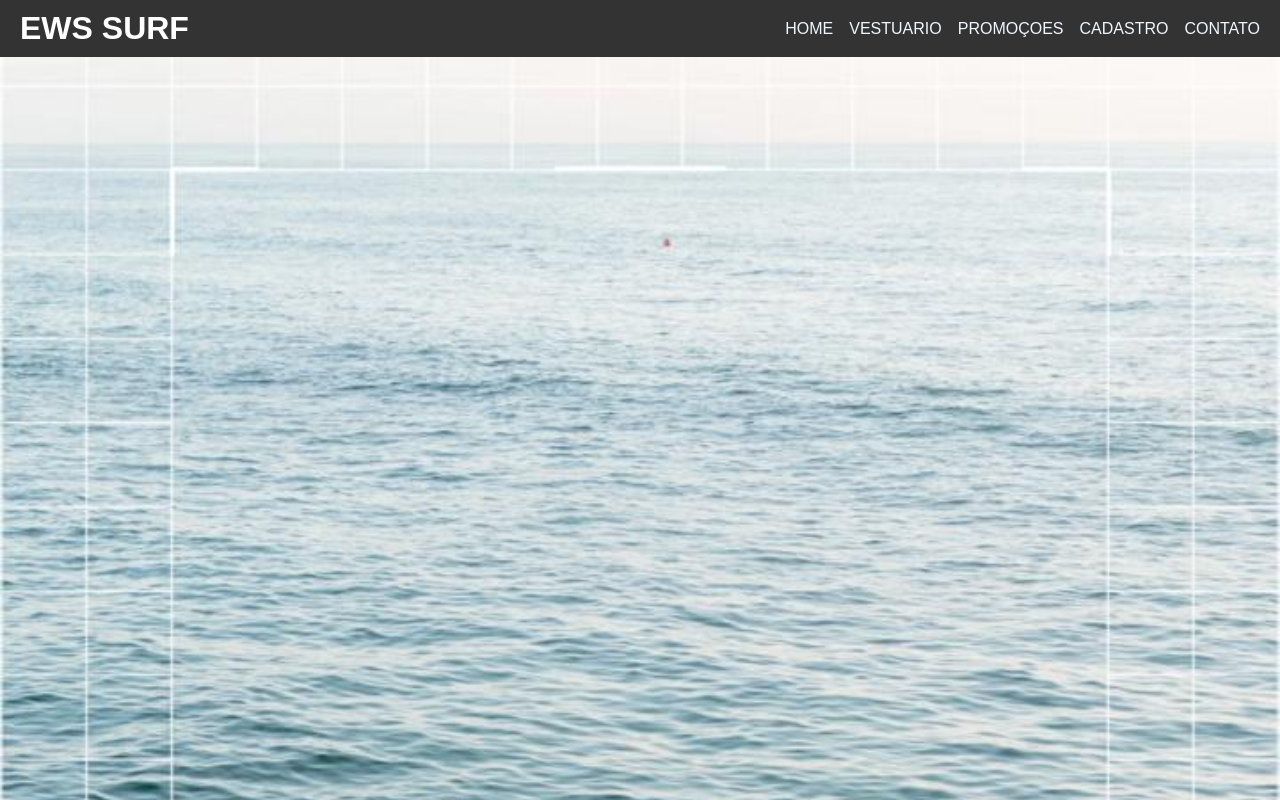
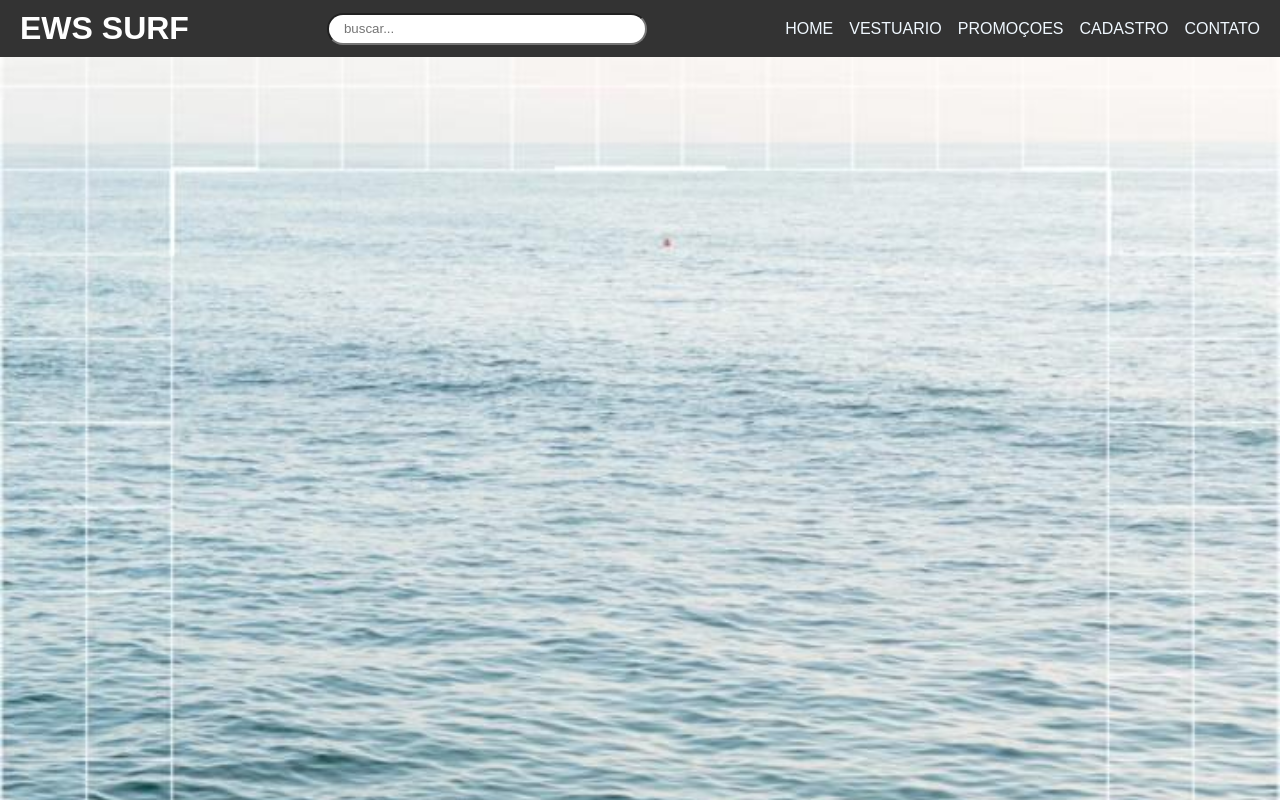
Before and after one commit to Mrmeskdev/style-css, a plain HTML site: page index3.html in a window 1280 px wide. Shown: the top 800 px of the page. Drawn offline with Linux system fonts and the light colour scheme.

Commit message:
barra buscar

```diff
--- a/index3.html
+++ b/index3.html
@@ -11,6 +11,7 @@
     <header>
         <div>
         <h1 font="">EWS SURF</h1>
+        <input type="search" name="buscar" id="" placeholder ="    buscar...">
         <nav>
             <ul>
 
--- a/style.css
+++ b/style.css
@@ -6,6 +6,11 @@
 header{
     position:fixed;
     width: 100%;
+}
+input{
+    border-radius: 40px;
+    height: 2rem;
+    width: 20rem;
 }
 header div{
 
@@ -35,7 +40,7 @@ main{
 }
 footer{
     padding: 1rem;
-    background-color: rgb(11, 12, 12);
+    background-color: rgb(12, 14, 14);
     text-align: center;
     color: aliceblue;
 }
```
